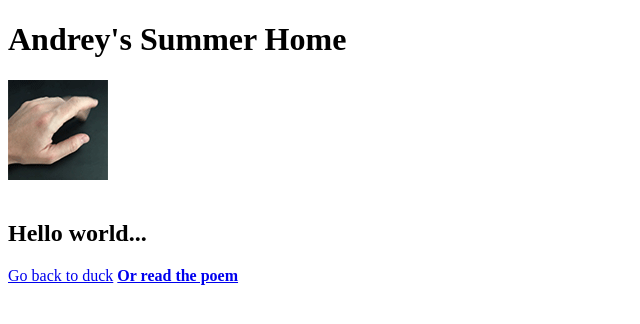
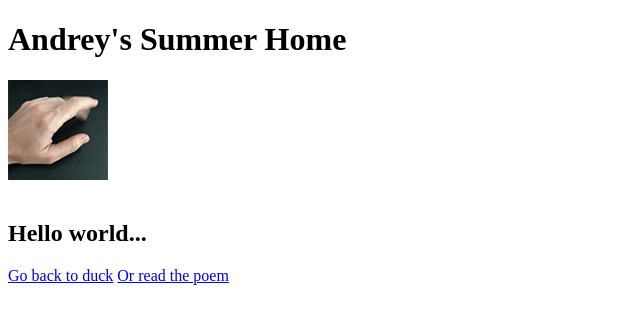
Before and after one commit to iskornev/interactive, a plain HTML site: page throbber.html in a window 1280 px wide. Shown: the full height of the page, 0-640 px from the left. Drawn offline with Linux system fonts and the light colour scheme.

Commit message:
Update throbber.html

```diff
--- a/throbber.html
+++ b/throbber.html
@@ -10,7 +10,7 @@
    <img src="Fingers4.gif">
   <p> <h2>Hello world...</h2></p>
  <a href="https://iskornev.github.io/interactive/">Go back to duck</a>
-<a href="https://iskornev.github.io/hallucination/"><strong>Or read the poem</strong></a>
+<a href="https://iskornev.github.io/hallucination/">Or read the poem</a>
 
 </body>
 
```
